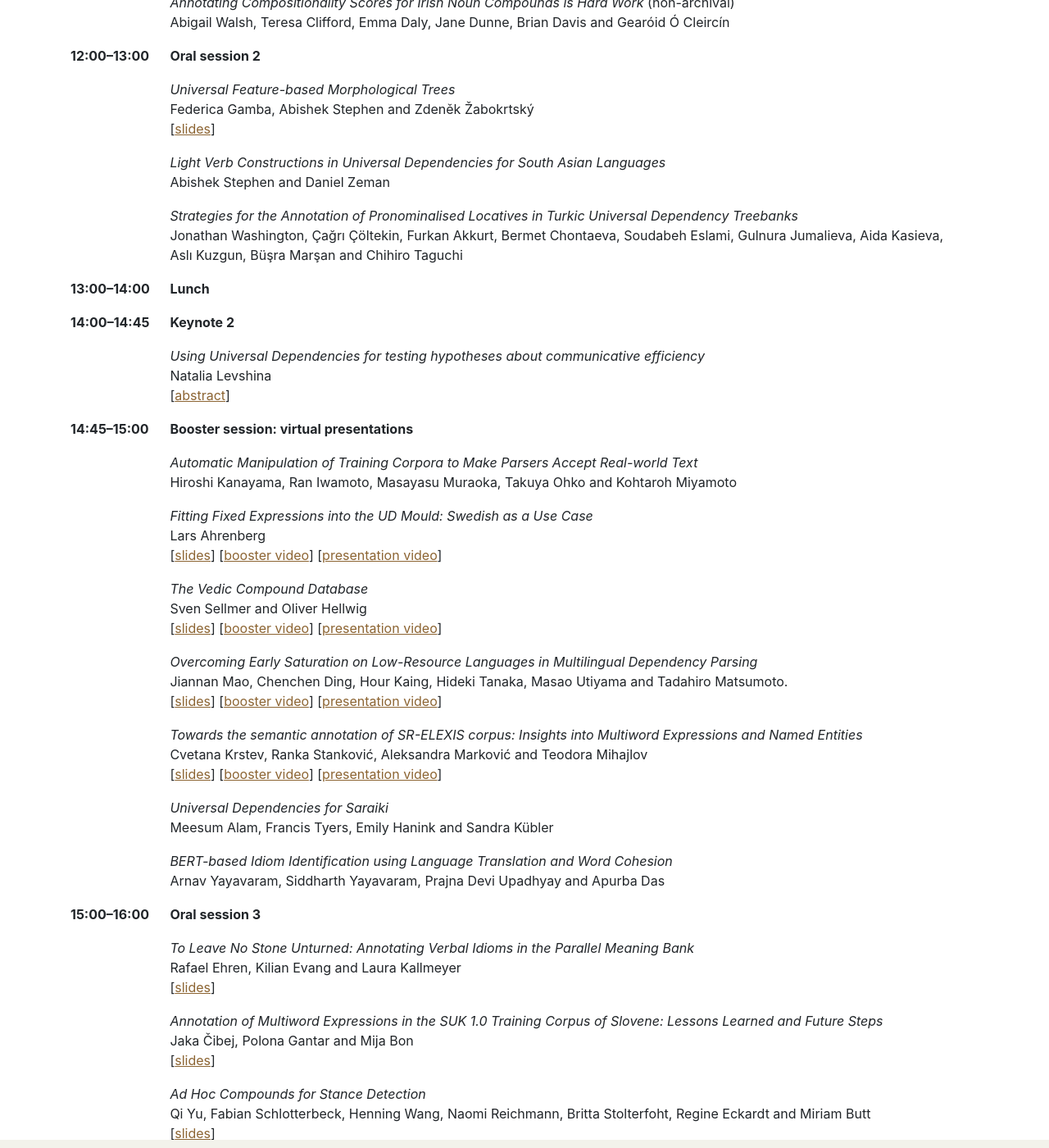
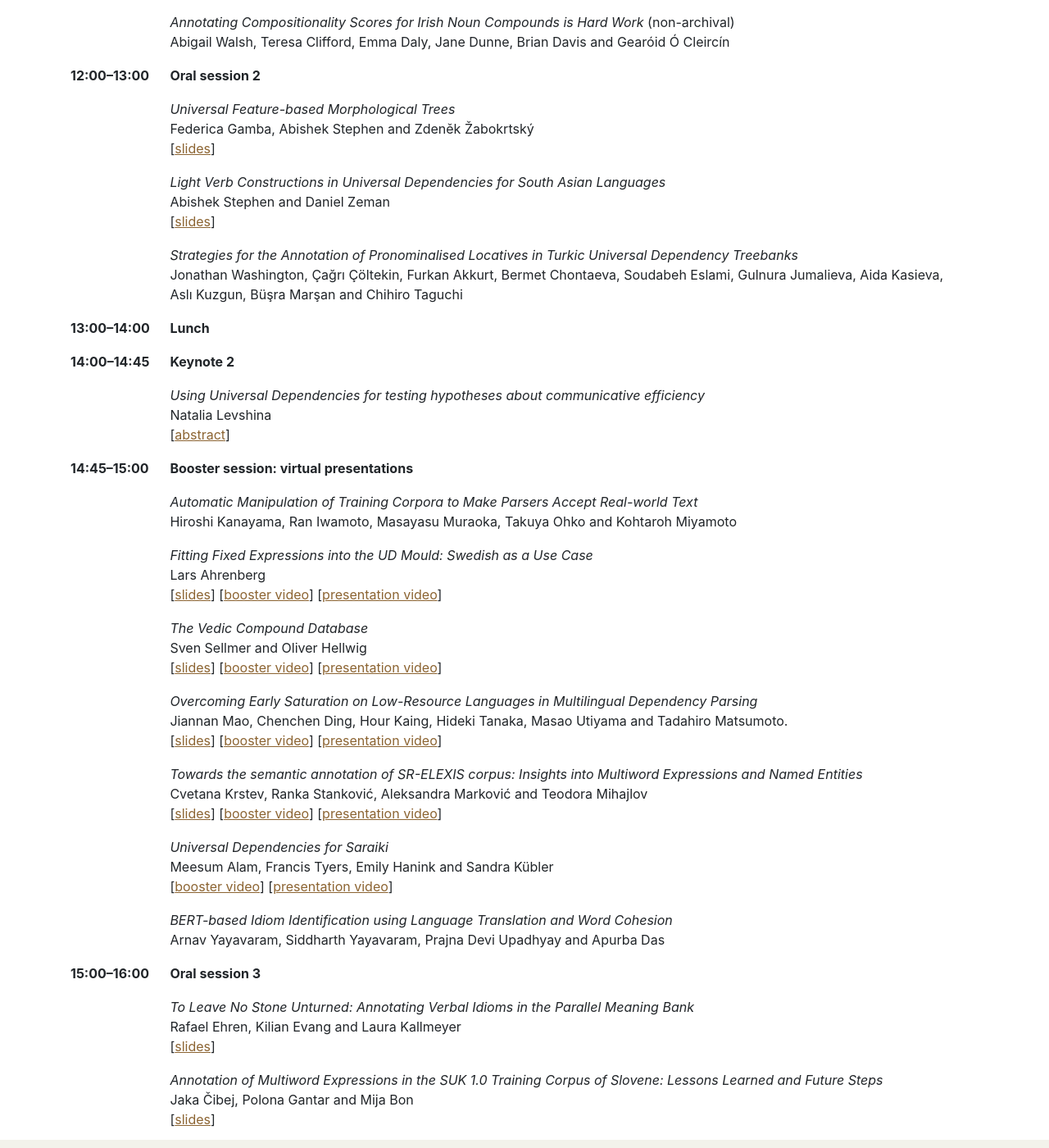
Before and after one commit to multiword/multiword.github.io, a Jekyll site: the page built from mweud2024/index.md, in a window 1280 px wide and 1400 px high, scrolled down 3062 px. Shown: the whole window at 82% size. Built offline with Jekyll 4.4.1, drawn with Linux system fonts in a browser that asks for light colours; comment, search, counter and statistics services are not loaded.

Commit message:
Added posters, slides, video links

```diff
--- a/mweud2024/index.md
+++ b/mweud2024/index.md
@@ -241,6 +242,7 @@ proceedings.
         <td>
             <i>Light Verb Constructions in Universal Dependencies for South Asian Languages</i><br>
             Abishek Stephen and Daniel Zeman<br>
+            [<a href="slides/stephen-zeman-2024-light-slides.pdf">slides</a>]
         </td>
     </tr>
     <tr>
@@ -322,6 +324,8 @@ proceedings.
         <td>
             <i>Universal Dependencies for Saraiki</i><br>
             Meesum Alam, Francis Tyers, Emily Hanink and Sandra Kübler<br>
+            [<a href="https://indiana-my.sharepoint.com/:f:/g/personal/meealam_iu_edu/EnJ7GV9zgoVFkgwkYFAWVXYBh-jqwHkLrkjcP2k8c1-PCg?e=U9Y3cm">booster video</a>]
+            [<a href="https://indiana-my.sharepoint.com/:f:/g/personal/meealam_iu_edu/EnJ7GV9zgoVFkgwkYFAWVXYBh-jqwHkLrkjcP2k8c1-PCg?e=U9Y3cm">presentation video</a>]
         </td>
     </tr>
     <tr>
```
Also changed, not shown: other parts of mweud2024/index.md (+1 -0 lines), 2 other files.
